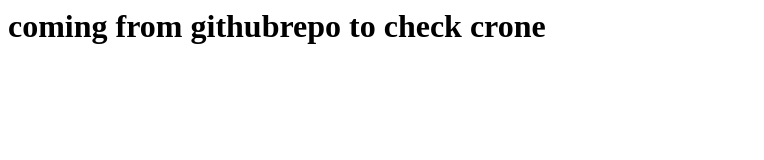
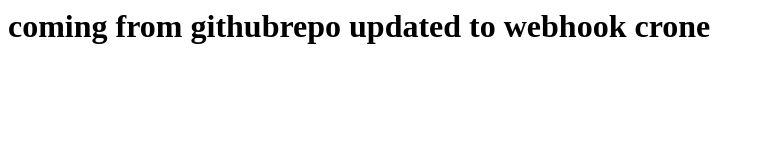
Before and after one commit to pythongethub/webserver, a plain HTML site: page index.html in a window 1280 px wide. Shown: the whole page, without its empty margins (0-764 px from the left). Drawn offline with Linux system fonts and the light colour scheme.

Commit message:
Update index.html

```diff
--- a/index.html
+++ b/index.html
@@ -1 +1 @@
-<h1>coming from githubrepo to check crone</h1>
+<h1>coming from githubrepo updated to webhook crone</h1>
```
